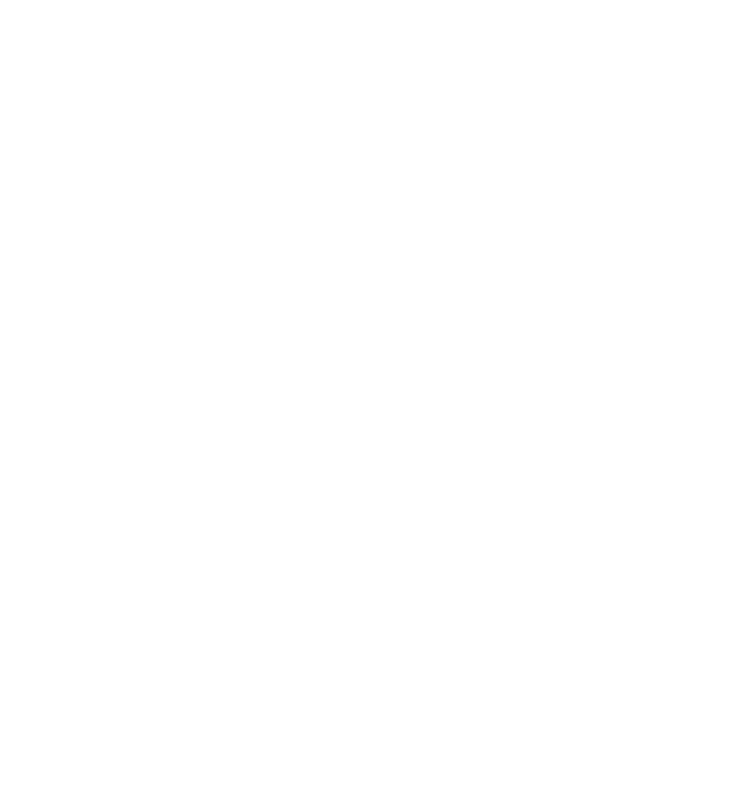
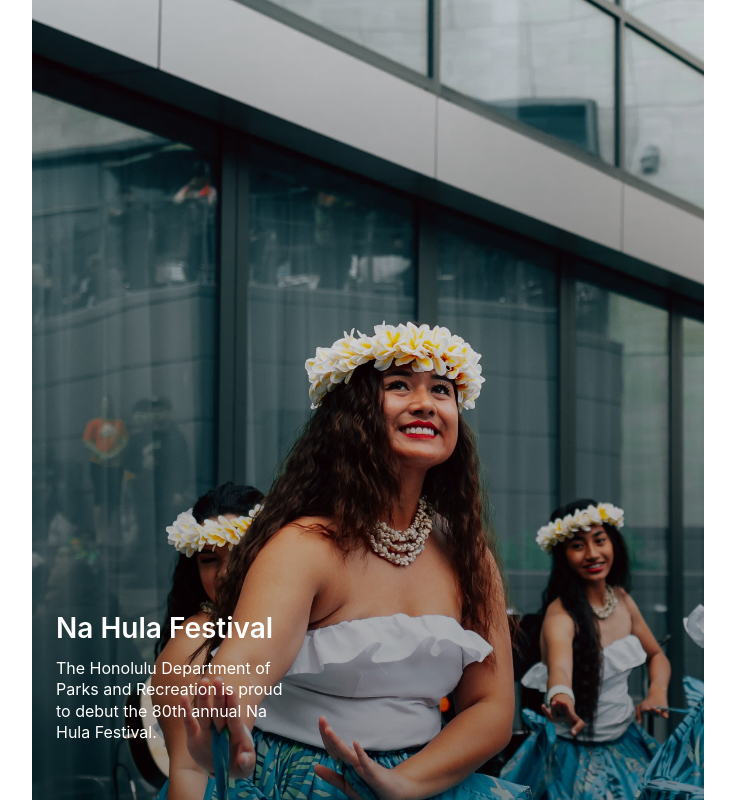
Before and after one commit to sushibot/PROS-Remake-GUI, a Next.js app: page /activity/form/activity.form in a window 1280 px wide. Shown: the top 802 px of the page, without its empty margins (272-1007 px from the left). Built offline with nearby package versions, Linux system fonts and the light colour scheme; no server answers.

Commit message:
refactor: move hero into own component

```diff
--- /dev/null
+++ b/components/css/Hero.module.css
@@ -0,0 +1,21 @@
+.container {
+  background-image: linear-gradient(
+      to bottom,
+      rgba(2, 0, 36, 0) 0%,
+      rgba(0, 0, 0, 0.4) 100%
+    ),
+    url("../../public/hula.jpg");
+  background-size: cover;
+  height: 100vh;
+}
+.inner_container {
+  padding: 1.5rem;
+  height: 100%;
+}
+.text_container {
+  display: flex;
+  flex-direction: column;
+  justify-content: flex-end;
+  height: 90%;
+  max-width: 230px;
+}
--- /dev/null
+++ b/components/hero.js
@@ -0,0 +1,20 @@
+import styles from "./css/Hero.module.css";
+import hula from "../public/hula.jpg";
+
+export function Hero() {
+  return (
+    <div className={styles.container}>
+      <section className={styles.inner_container}>
+        <div className={styles.text_container}>
+          <h4 style={{ color: "white", marginBottom: "1rem" }}>
+            Na Hula Festival
+          </h4>
+          <p style={{ color: "white", lineHeight: "1.35rem" }}>
+            The Honolulu Department of Parks and Recreation is proud to debut
+            the 80th annual Na Hula Festival.
+          </p>
+        </div>
+      </section>
+    </div>
+  );
+}
--- a/pages/_app.js
+++ b/pages/_app.js
@@ -3,42 +3,17 @@ import { useFetchUser } from "../lib/user";
 import { Card } from "../components/card";
 import { Button } from "../components/button";
 import { Announcement } from "../components/announcement";
-import hula from "../public/hula.jpg";
+import { Hero } from "../components/hero";
 import "./css/index.css";
 import styles from "./css/app.module.css";
+
 function Home() {
   const { user, loading } = useFetchUser();
 
   return (
     <Layout user={user} loading={loading}>
       <ol>
-        <li
-          style={{
-            backgroundImage: `linear-gradient(to bottom, rgba(2,0,36,0) 0%, rgba(0,0,0,0.4) 100%), url(${hula})`,
-            backgroundSize: "cover",
-            height: "100vh",
-          }}
-        >
-          <section style={{ padding: "1.5rem", height: "100%" }}>
-            <div
-              style={{
-                display: "flex",
-                flexDirection: "column",
-                justifyContent: "flex-end",
-                height: "90%",
-                maxWidth: "230px",
-              }}
-            >
-              <h4 style={{ color: "white", marginBottom: "1rem" }}>
-                Na Hula Festival
-              </h4>
-              <p style={{ color: "white", lineHeight: "1.35rem" }}>
-                The Honolulu Department of Parks and Recreation is proud to
-                debut the 80th annual Na Hula Festival.
-              </p>
-            </div>
-          </section>
-        </li>
+        <Hero />
         <li className={styles.upcoming_events_container}>
           <section className={styles.upcoming_events_header}>
             <h4>Upcoming Events</h4>
@@ -52,10 +27,10 @@ function Home() {
 
           <ol className={styles.upcoming_events_list}>
             <li>
-              <Card></Card>
+              <Card />
             </li>
             <li>
-              <Card></Card>
+              <Card />
             </li>
           </ol>
         </li>
```
